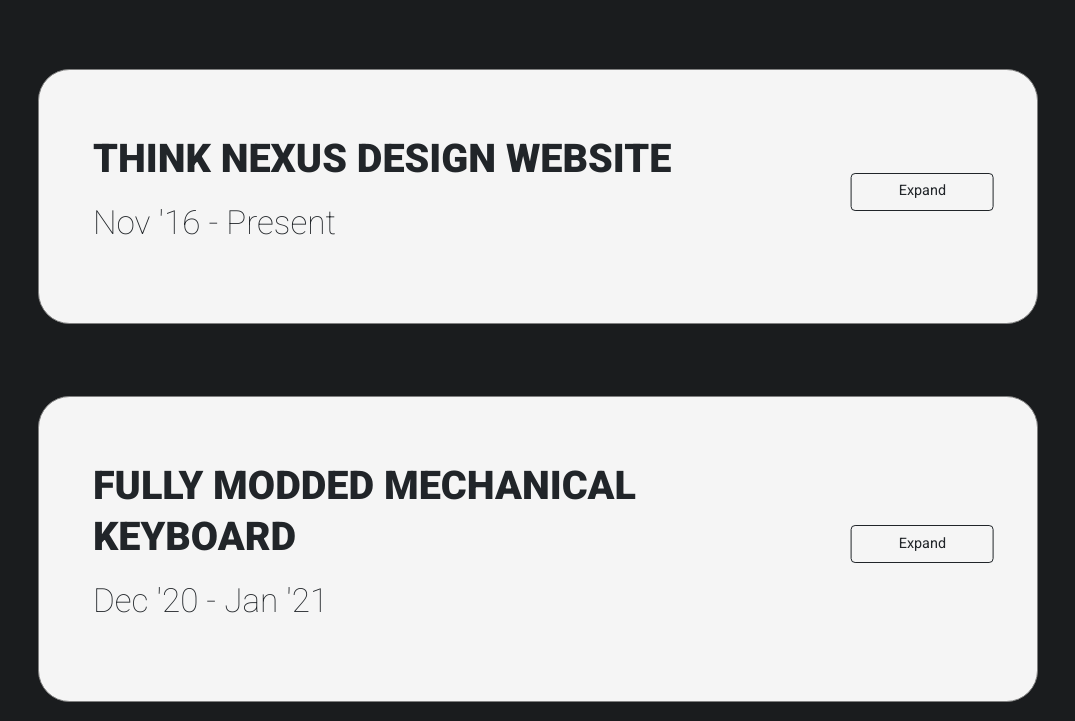
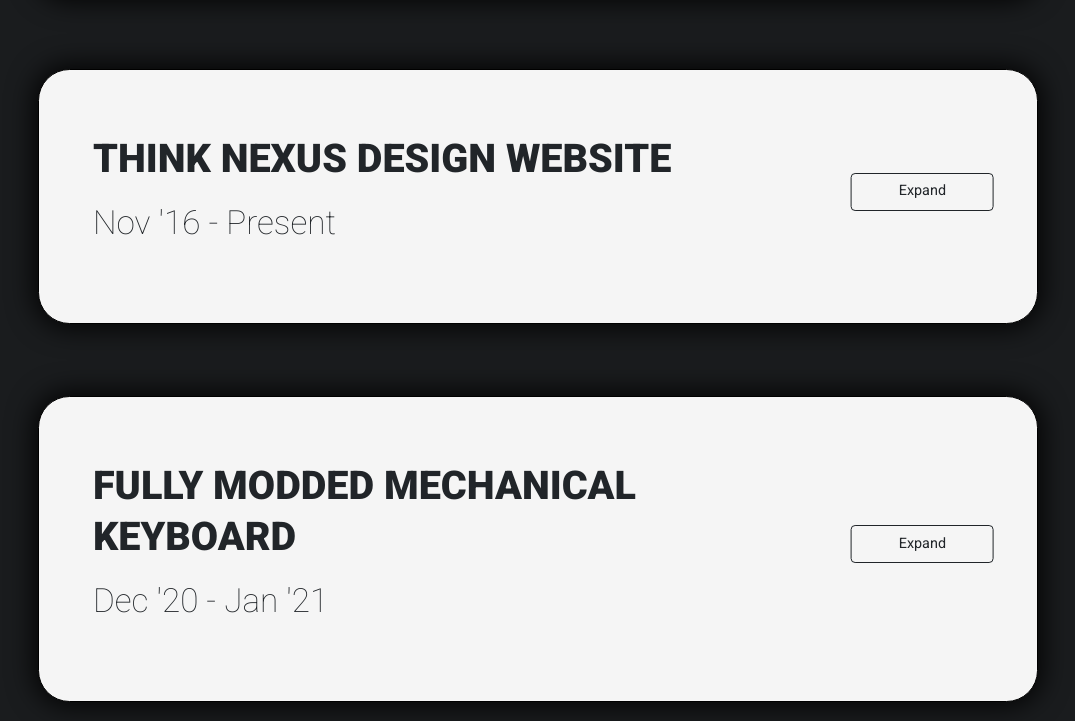
Before and after one commit to a-dubs/portfolio.alecwarren.com, a plain HTML site: page index.html in a window 1280 px wide. Shown: the part 698-1419 px from the top of the page, without its empty margins (102-1177 px from the left). Drawn offline with nearby package versions, Linux system fonts and the light colour scheme.

Commit message:
Commit V0.7.4

```diff
--- a/index.css
+++ b/index.css
@@ -298,8 +298,9 @@
     overflow: hidden;
     position: relative;
     background-color: whitesmoke;
-    border: 1px solid grey;
+    border: 1px solid black;
     padding-top: 3em;
+    box-shadow: 0em 0em 1.5em .25em #000d;
     padding-bottom: 3.5em;
     margin-top: .5em;
     margin-bottom: 4em;
```
